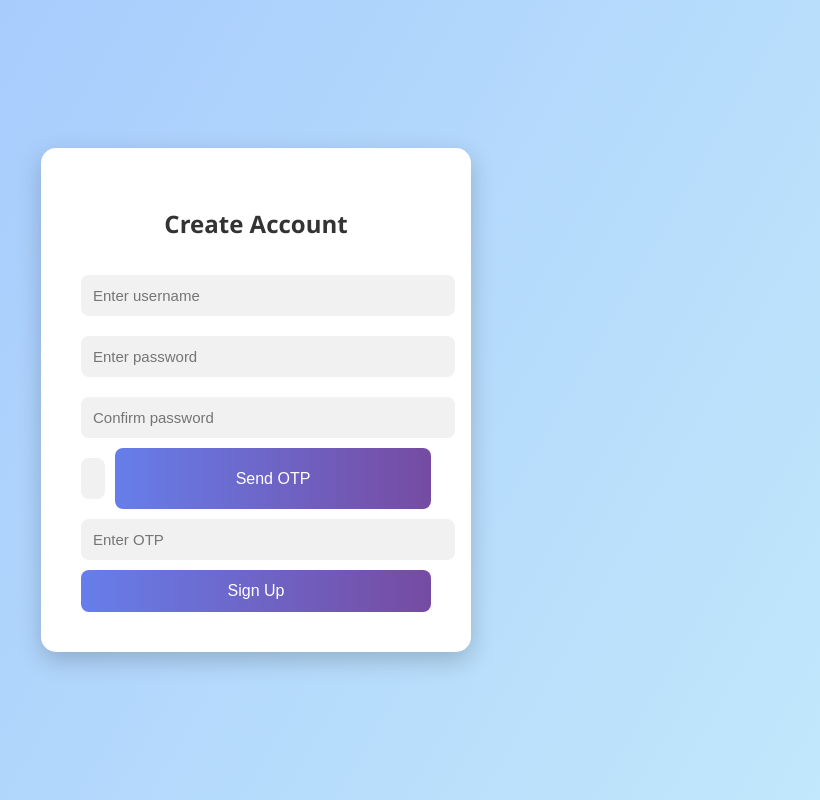
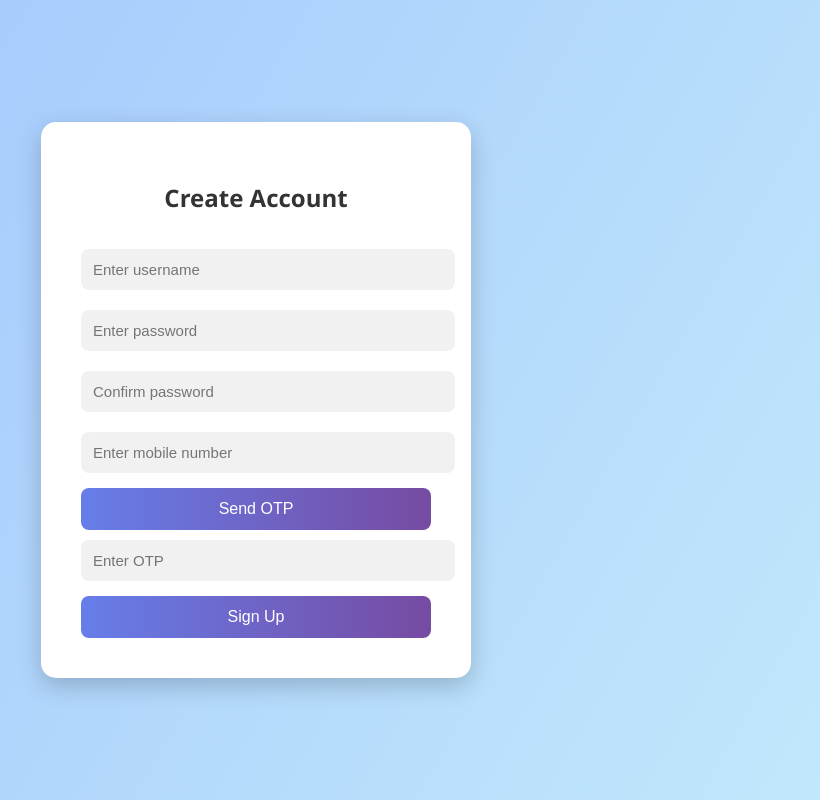
Before and after one commit to smit9327048998-dev/auth-system, a website: page public/signup.html in a window 1280 px wide. Shown: the whole page, without its empty margins (384-1204 px from the left). Drawn offline with Linux system fonts and the light colour scheme.

Commit message:
Update signup.html

```diff
--- a/public/signup.html
+++ b/public/signup.html
@@ -57,20 +57,12 @@
             font-size: 16px;
             cursor: pointer;
             transition: 0.3s;
+            margin-top: 5px;
         }
 
         button:hover {
             transform: scale(1.05);
             background: linear-gradient(90deg, #764ba2, #667eea);
-        }
-
-        .otp-section {
-            display: flex;
-            gap: 10px;
-        }
-
-        .otp-section input {
-            flex: 1;
         }
 
         @keyframes slideDown {
@@ -87,11 +79,12 @@
             <input type="text" name="username" placeholder="Enter username" required>
             <input type="password" name="password" placeholder="Enter password" required>
             <input type="password" name="confirmPassword" placeholder="Confirm password" required>
-            <div class="otp-section">
-                <input type="text" name="phone" placeholder="Enter mobile number" required>
-                <button type="button" id="sendOtpBtn">Send OTP</button>
-            </div>
+
+            <input type="text" name="phone" placeholder="Enter mobile number" required>
+            <button type="button" id="sendOtpBtn">Send OTP</button>
+
             <input type="text" name="otp" placeholder="Enter OTP" required>
+
             <button type="submit">Sign Up</button>
         </form>
     </div>
```
